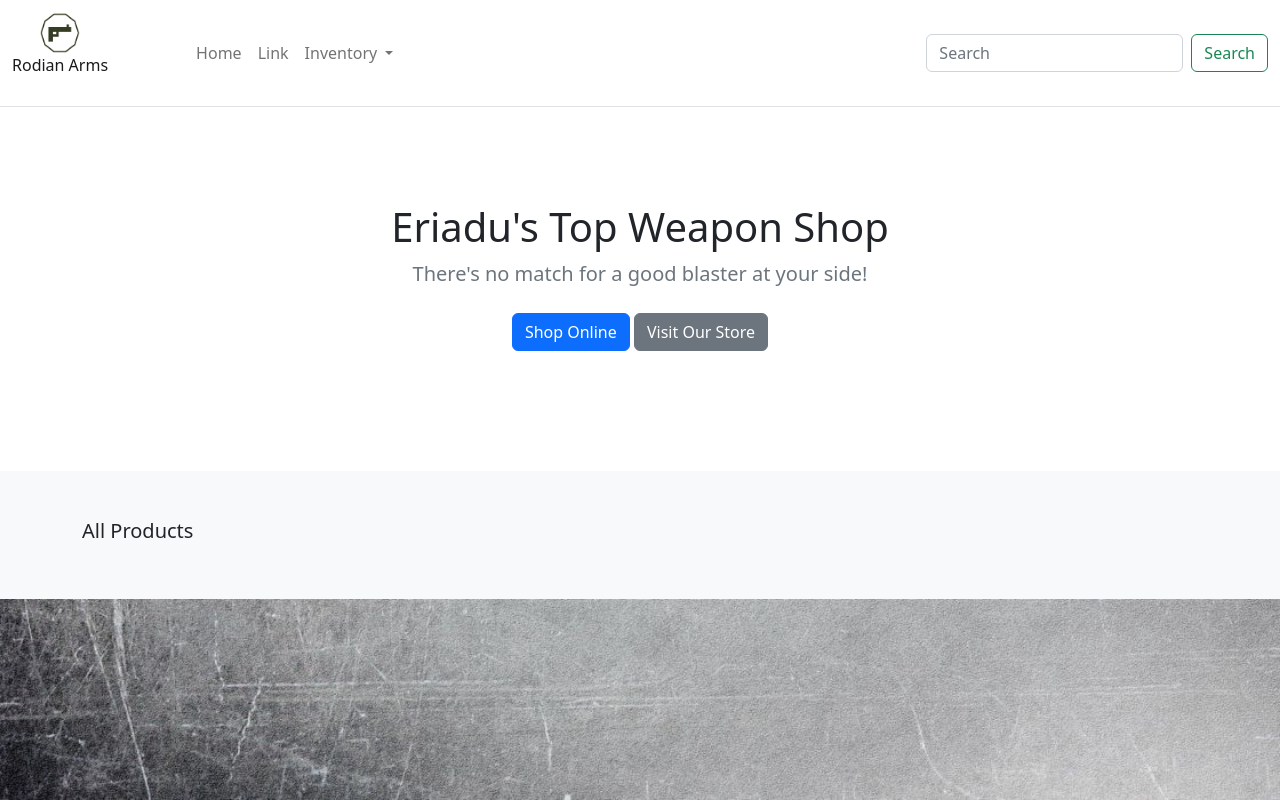
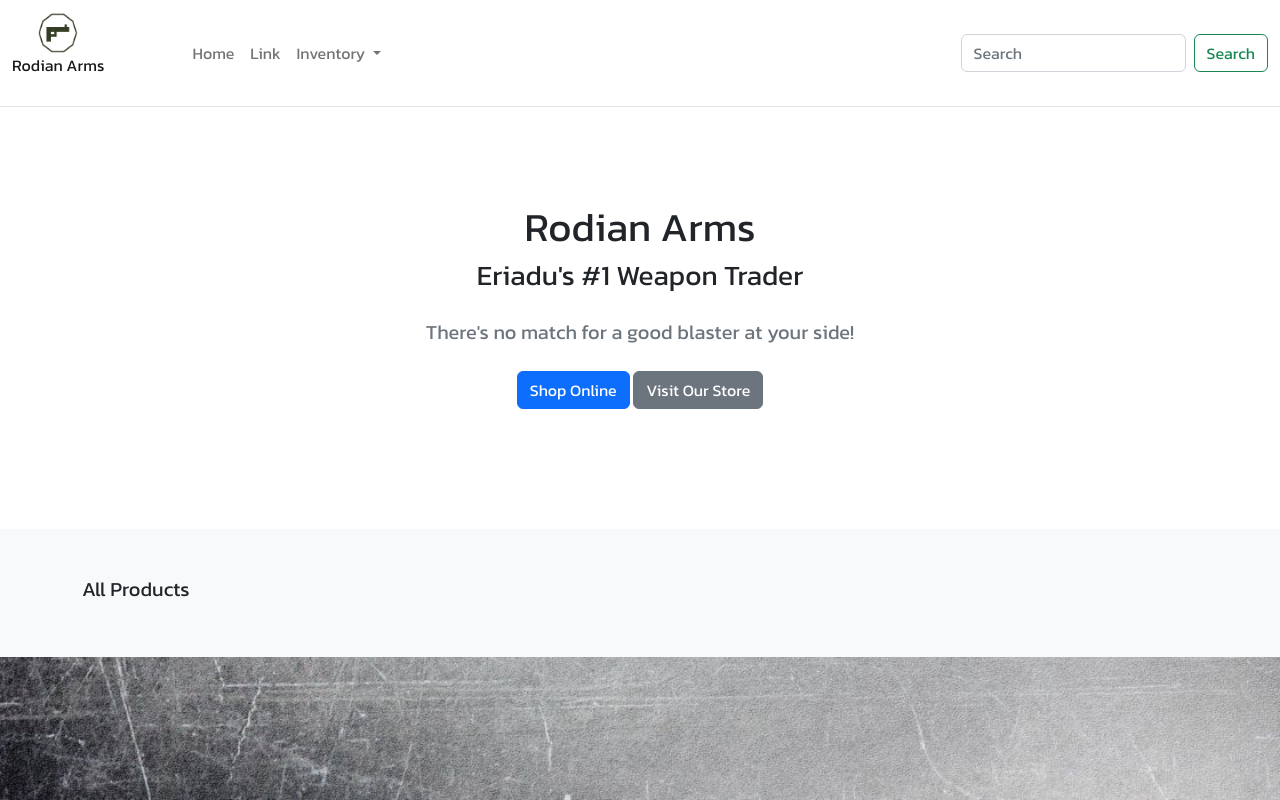
Before and after one commit to LisaS7/Django-Shop, a Django app: page / in a window 1280 px wide. Run offline with Django 4.2, Linux system fonts and the light colour scheme; data that the repository does not hold is empty.

Commit message:
Minor style changes

```diff
--- a/store/static/store/style.css
+++ b/store/static/store/style.css
@@ -1,3 +1,9 @@
+@import url('https://fonts.googleapis.com/css2?family=Kanit&display=swap');
+
+* {
+    font-family: 'Kanit', sans-serif !important;
+}
+
 html {
     background: url(../store/background.jpg) no-repeat;
     background-size: cover;
--- a/templates/store/home.html
+++ b/templates/store/home.html
@@ -8,7 +8,8 @@
     <section class="py-5 text-center container">
         <div class="row py-lg-5">
             <div class="col-lg-6 col-md-8 mx-auto">
-                <h1 class="fw-light">Eriadu's Top Weapon Shop</h1>
+                <h1 class="fw-light">Rodian Arms</h1>
+                <h3 class="mb-4">Eriadu's #1 Weapon Trader</h3>
                 <p class="lead text-muted">There's no match for a good blaster at your side!</p>
                 <p>
                     <a href="#" class="btn btn-primary my-2">Shop Online</a>
```
